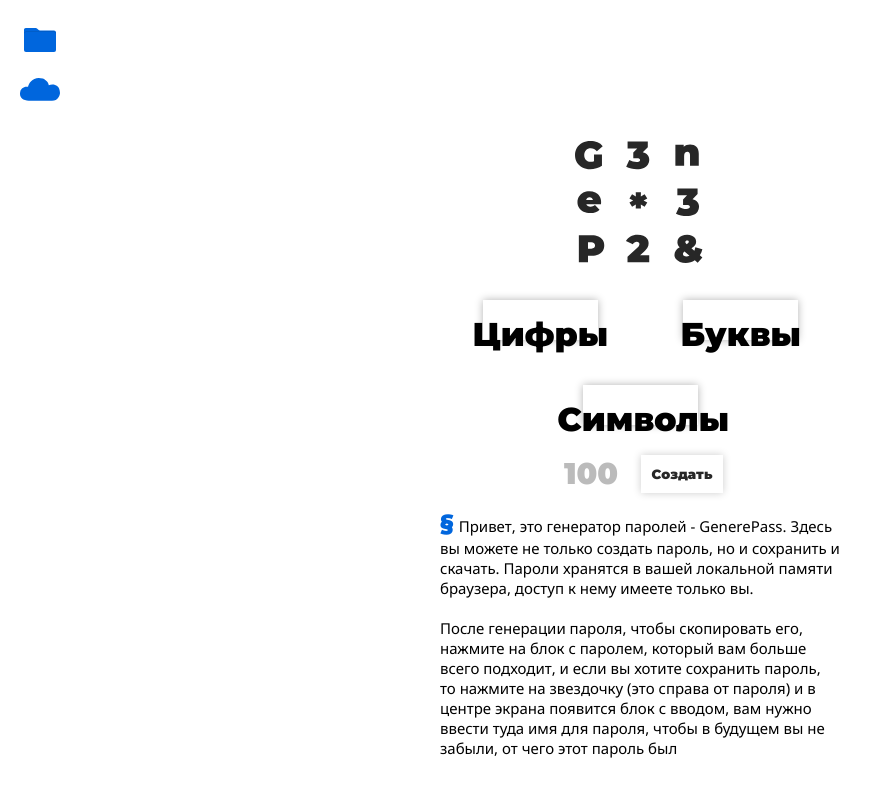
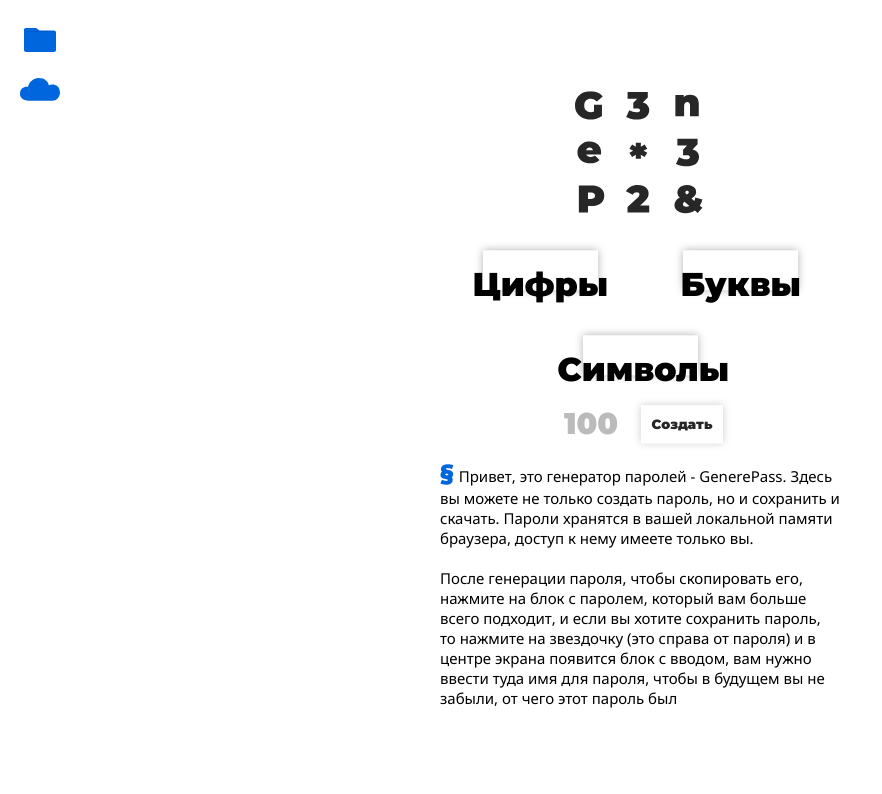
Before and after one commit to thrnrhhl/GenerePass, a plain HTML site: page index.html in a window 1280 px wide. Shown: the top 794 px of the page, without its empty margins (0-882 px from the left). Drawn offline with nearby package versions, Linux system fonts and the light colour scheme.

Commit message:
Update index.css

```diff
--- a/index.css
+++ b/index.css
@@ -48,10 +48,13 @@ body,
 
 .wrapper {
   width: 400px;
-  margin-top: 11%;
-  display: block;
-margin-left: auto;
-margin-right: auto;
+  margin: auto;
+  position: absolute;
+  top: 50%;
+  left: 50%;
+  -webkit-transform: translate(-50%, -50%);
+      -ms-transform: translate(-50%, -50%);
+          transform: translate(-50%, -50%);
 }
 
 .button {
@@ -355,7 +358,6 @@ margin-right: auto;
   -webkit-transition: 1s;
   -o-transition: 1s;
   transition: 1s;
-  overflow: hidden;
 }
 .modal-body {
   background-color: #fff;
```
